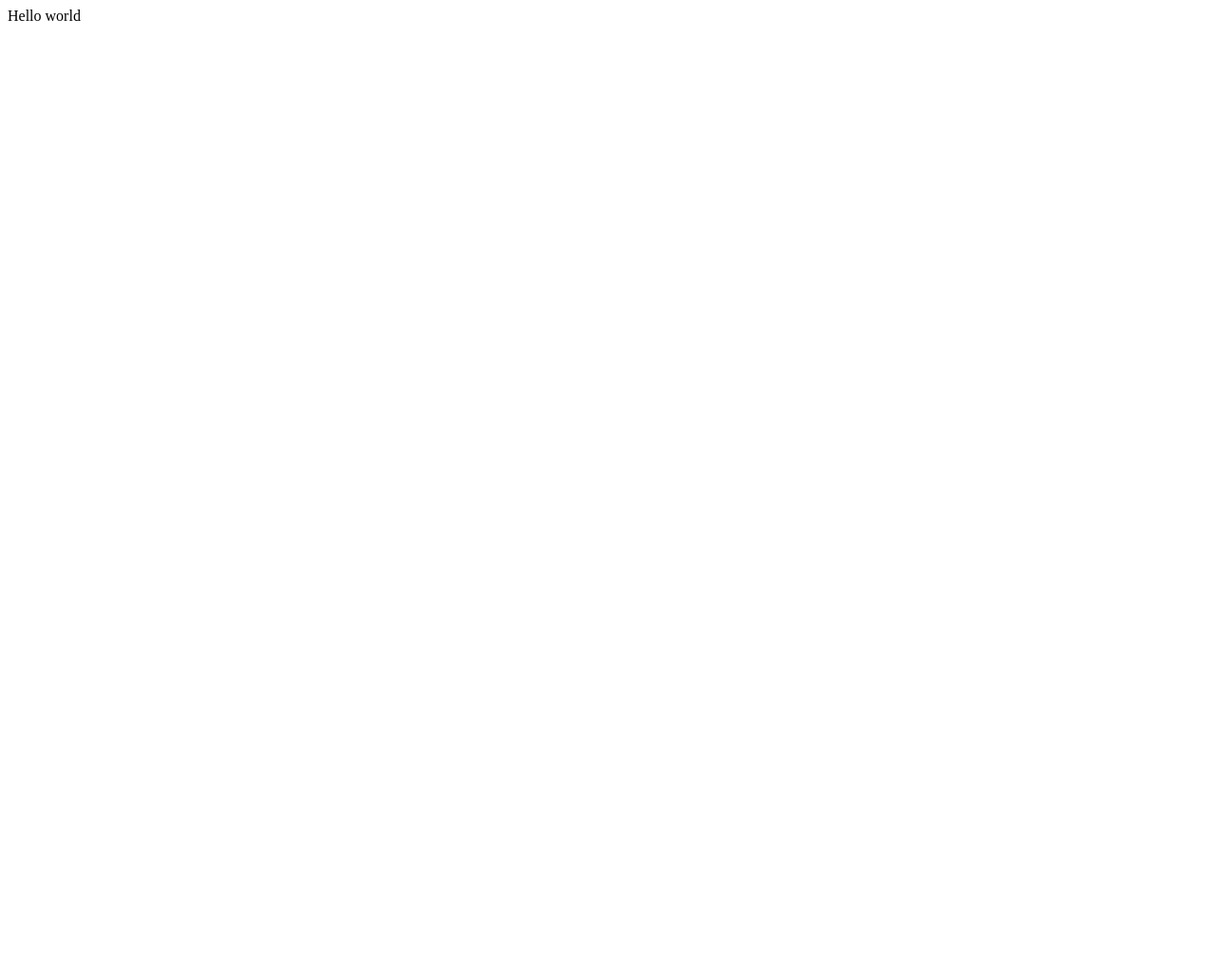
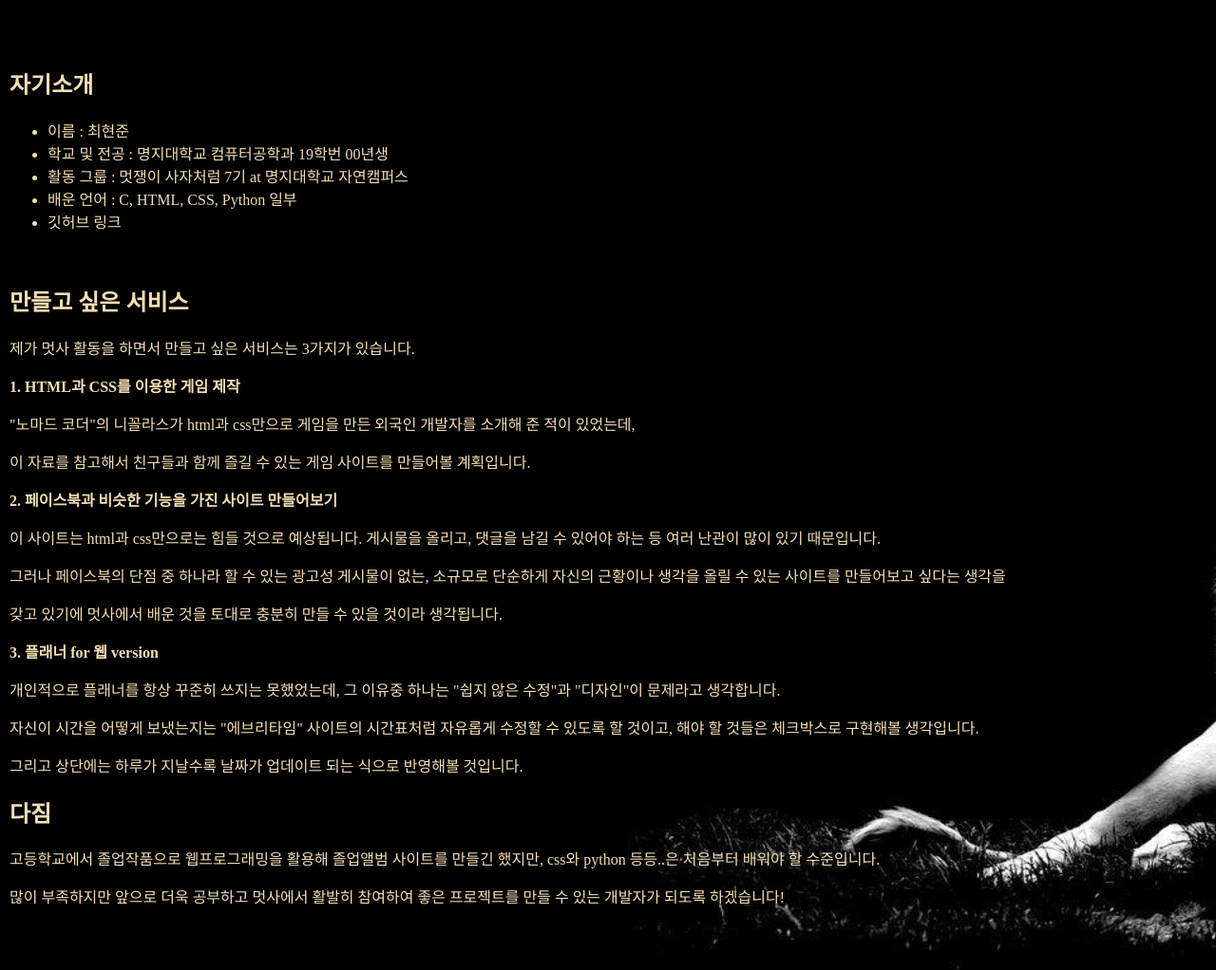
Before and after one commit to techofficer20/mutsa_first, a plain HTML site: page index.html in a window 1280 px wide. Shown: the whole page at 95% size. Before the commit the page ends 800 px from the top, so only its background shows below. Drawn offline with Linux system fonts and the light colour scheme.

Commit message:
first commit

```diff
--- a/index.html
+++ b/index.html
@@ -1 +1,74 @@
-Hello world
+<!DOCTYPE html>
+<html>
+  <head>
+    <title>멋사 7기 최현준 웹사이트</title>
+    <link rel="shortcut icon" href="mutsa.png" />
+    <link rel="stylesheet" href="./style.css" />
+  </head>
+  <body>
+    <div>
+      <h2>자기소개</h2>
+      <ul>
+        <li>이름 : 최현준</li>
+        <li>학교 및 전공 : 명지대학교 컴퓨터공학과 19학번 00년생</li>
+        <li>활동 그룹 : 멋쟁이 사자처럼 7기 at 명지대학교 자연캠퍼스</li>
+        <li>배운 언어 : C, HTML, CSS, Python 일부</li>
+        <li><a href="https://github.com/techofficer20">깃허브 링크</a></li>
+      </ul>
+    </div>
+    <br />
+    <div>
+      <h2>만들고 싶은 서비스</h2>
+      <p>제가 멋사 활동을 하면서 만들고 싶은 서비스는 3가지가 있습니다.</p>
+      <p><strong>1. HTML과 CSS를 이용한 게임 제작</strong></p>
+      <p>
+        "노마드 코더"의 니꼴라스가 html과 css만으로 게임을 만든 외국인 개발자를
+        소개해 준 적이 있었는데,
+      </p>
+      <p>
+        이 자료를 참고해서 친구들과 함께 즐길 수 있는 게임 사이트를 만들어볼
+        계획입니다.
+      </p>
+      <p><strong>2. 페이스북과 비슷한 기능을 가진 사이트 만들어보기</strong></p>
+      <p>
+        이 사이트는 html과 css만으로는 힘들 것으로 예상됩니다. 게시물을 올리고,
+        댓글을 남길 수 있어야 하는 등 여러 난관이 많이 있기 때문입니다.
+      </p>
+      <p>
+        그러나 페이스북의 단점 중 하나라 할 수 있는 광고성 게시물이 없는,
+        소규모로 단순하게 자신의 근황이나 생각을 올릴 수 있는 사이트를
+        만들어보고 싶다는 생각을
+      </p>
+      <p>
+        갖고 있기에 멋사에서 배운 것을 토대로 충분히 만들 수 있을 것이라
+        생각됩니다.
+      </p>
+      <p><strong>3. 플래너 for 웹 version</strong></p>
+      <p>
+        개인적으로 플래너를 항상 꾸준히 쓰지는 못했었는데, 그 이유중 하나는
+        "쉽지 않은 수정"과 "디자인"이 문제라고 생각합니다.
+      </p>
+      <p>
+        자신이 시간을 어떻게 보냈는지는 "에브리타임" 사이트의 시간표처럼
+        자유롭게 수정할 수 있도록 할 것이고, 해야 할 것들은 체크박스로 구현해볼
+        생각입니다.
+      </p>
+      <p>
+        그리고 상단에는 하루가 지날수록 날짜가 업데이트 되는 식으로 반영해볼
+        것입니다.
+      </p>
+    </div>
+
+    <div>
+      <h2>다짐</h2>
+      <p>
+        고등학교에서 졸업작품으로 웹프로그래밍을 활용해 졸업앨범 사이트를 만들긴
+        했지만, css와 python 등등..은 처음부터 배워야 할 수준입니다.
+      </p>
+      <p>
+        많이 부족하지만 앞으로 더욱 공부하고 멋사에서 활발히 참여하여 좋은
+        프로젝트를 만들 수 있는 개발자가 되도록 하겠습니다!
+      </p>
+    </div>
+  </body>
+</html>
--- /dev/null
+++ b/style.css
@@ -0,0 +1,18 @@
+a {
+  text-decoration: none;
+}
+a:link {
+  color: wheat;
+  text-decoration: none;
+}
+
+body {
+  color: wheat;
+  background-image: url("1.jpg");
+  padding: 50px 10px;
+  margin: 0;
+  -webkit-background-size: cover;
+  -moz-background-size: cover;
+  -o-background-size: cover;
+  background-size: cover;
+}
```
Also changed, not shown: 1.jpg (added), everytime.png (added), game.png (added), mutsa.png (added).
